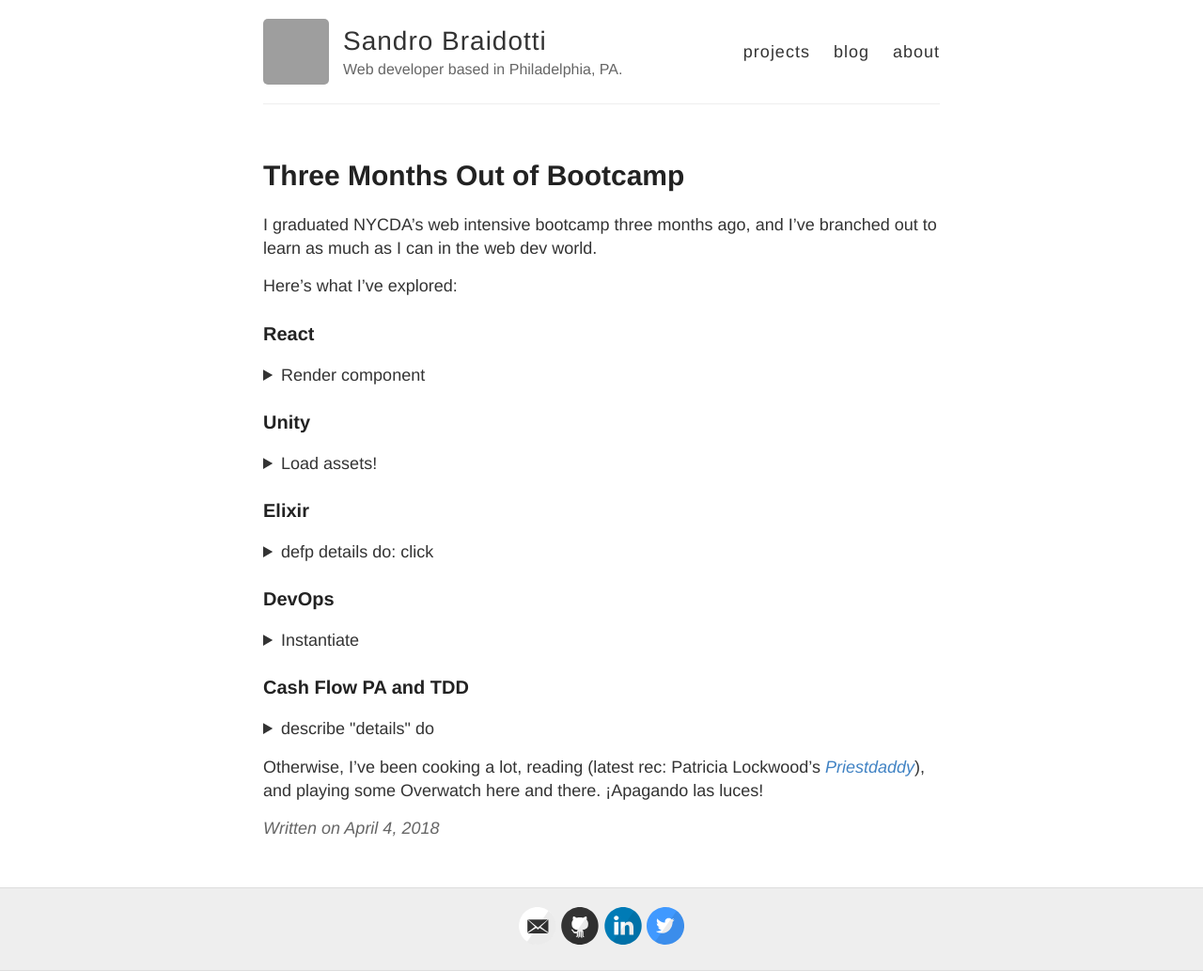
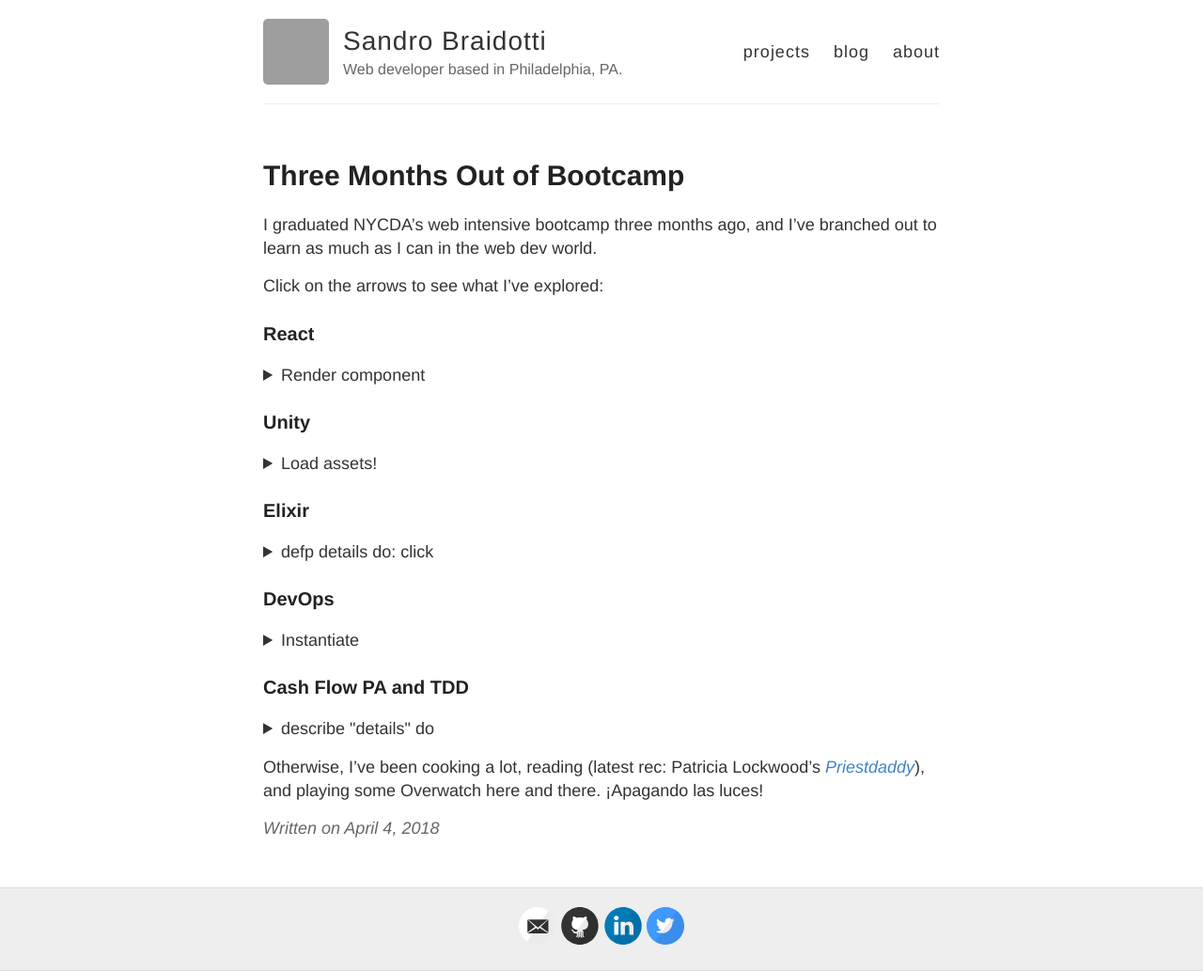
Before and after one commit to abraidotti/abraidotti.github.io, a Jekyll site: the page built from _posts/2018-04-04-three-months-out.md, in a window 1280 px wide. Shown: the whole page at 94% size. Built offline with Jekyll 4.4.1, drawn with Linux system fonts in a browser that asks for light colours; grey boxes are pictures that could not be loaded.

Commit message:
add a little helper line

```diff
--- a/_posts/2018-04-04-three-months-out.md
+++ b/_posts/2018-04-04-three-months-out.md
@@ -5,7 +5,7 @@ title: Three Months Out of Bootcamp
 
 I graduated NYCDA's web intensive bootcamp three months ago, and I've branched out to learn as much as I can in the web dev world.
 
-Here's what I've explored:
+Click on the arrows to see what I've explored:
 
 ### React
 <details>
```
